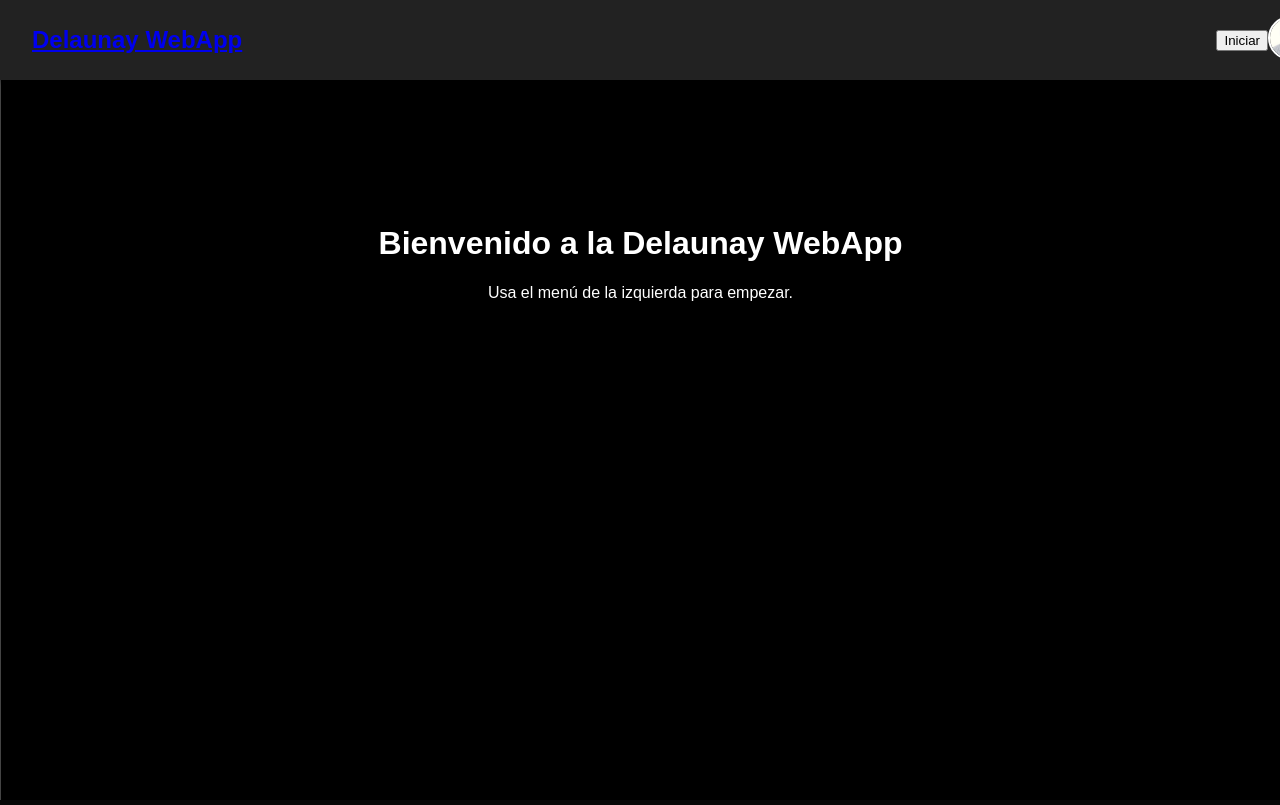
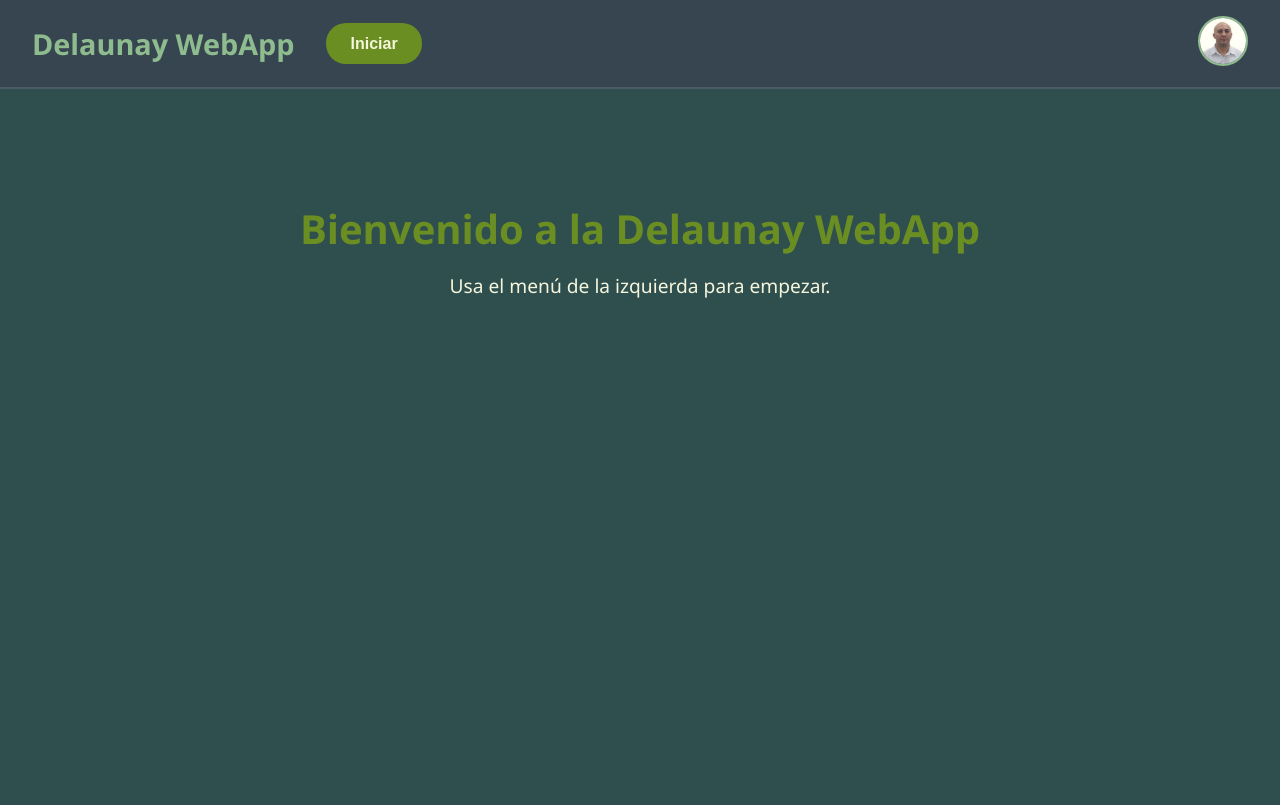
Before and after one commit to osmar74/proyecto-delaunay, a Flask app: page / in a window 1280 px wide. Run offline with Flask 3, Linux system fonts and the light colour scheme.

Commit message:
fix: final primera parte

```diff
--- a/app.py
+++ b/app.py
@@ -65,6 +65,9 @@ def detect_points():
     temp_path = os.path.join(app.config['UPLOAD_FOLDER'], 'detected_' + filename)
     cv2.imwrite(temp_path, processed_image)
 
+    # Actualizar la ruta global para que apunte a la imagen procesada
+    last_image_path = temp_path
+
     return jsonify({
         'success': True,
         'image_url': f'/uploaded_images/detected_{filename}',
@@ -95,6 +98,9 @@ def triangulate_delaunay():
     temp_path = os.path.join(app.config['UPLOAD_FOLDER'], 'triangulated_' + filename)
     cv2.imwrite(temp_path, triangulated_image)
 
+    # Actualizar la ruta global para que apunte a la imagen triangulada
+    last_image_path = temp_path
+
     return jsonify({
         'success': True,
         'image_url': f'/uploaded_images/triangulated_{filename}',
@@ -108,5 +114,17 @@ def uploaded_file(filename):
     """
     return send_from_directory(app.config['UPLOAD_FOLDER'], filename)
 
+@app.route('/download_image', methods=['GET'])
+def download_image():
+    global last_image_path
+    if not last_image_path or not os.path.exists(last_image_path):
+        return jsonify({'error': 'No hay una imagen para descargar'}), 400
+
+    # Obtener el nombre del archivo de la última imagen procesada
+    filename = os.path.basename(last_image_path)
+
+    # Enviar el archivo para su descarga
+    return send_from_directory(app.config['UPLOAD_FOLDER'], filename, as_attachment=True)
+
 if __name__ == '__main__':
     app.run(debug=True)
--- a/static/css/style.css
+++ b/static/css/style.css
@@ -1,159 +1,98 @@
 :root {
-    --bg-color: #000;
-    --text-color: #fff;
-    --sidebar-bg: #111;
-    --header-bg: #222;
-    --button-bg: #333;
-    --button-hover: #555;
-    --border-color: #444;
+    --primary-color: #556B2F; /* Verde militar oscuro */
+    --secondary-color: #6B8E23; /* Verde oliva */
+    --accent-color: #8FBC8F; /* Verde claro */
+    --text-color: #F5F5DC; /* Beige */
+    --background-color: #2F4F4F; /* Gris oscuro */
+    --sidebar-bg: #36454F; /* Charcoal */
+    --border-color: #4A5B66; /* Gris azulado */
+    --font-family: 'Segoe UI', Tahoma, Geneva, Verdana, sans-serif;
+    --transition-speed: 0.3s;
 }
 
-/* Estilos generales */
-body {
+* {
     margin: 0;
-    font-family: Arial, sans-serif;
-    background-color: var(--bg-color);
-    color: var(--text-color);
-    display: flex;
-    flex-direction: column;
-    height: 100vh;
-    overflow: hidden; /* Evita el scroll global */
+    padding: 0;
+    box-sizing: border-box;
 }
 
-/* Header estático */
-/* Header estático */
-.header {
-    background-color: var(--header-bg);
+body {
+    font-family: var(--font-family);
+    background-color: var(--background-color);
     color: var(--text-color);
-    padding: 1rem 2rem;
-    display: flex; /* Usamos flexbox para el layout de 3 columnas */
-    justify-content: space-between; /* Distribuye el espacio entre los elementos */
-    align-items: center;
-    position: fixed;
-    width: 100%;
-    top: 0;
-    left: 0;
-    z-index: 1000;
-    box-shadow: 0 2px 5px rgba(0, 0, 0, 0.5);
 }
 
-.header-left, .header-center, .header-right {
+.header {
+    display: flex;
+    justify-content: space-between;
+    align-items: center;
+    padding: 1rem 2rem;
+    background-color: var(--sidebar-bg);
+    border-bottom: 2px solid var(--border-color);
+}
+
+.header-left {
     display: flex;
     align-items: center;
 }
 
-.header-center {
-    flex-grow: 1; /* Permite que el centro ocupe el espacio restante */
-    justify-content: center; /* Centra el menú horizontalmente */
+.logo {
+    font-size: 1.8rem;
+    font-weight: bold;
+    color: var(--accent-color);
+    text-decoration: none;
+    margin-right: 2rem; /* Espacio entre el logo y el botón */
 }
 
-.logo {
-    font-size: 1.5rem;
+.btn-iniciar {
+    background-color: var(--secondary-color);
+    color: var(--text-color);
+    border: none;
+    padding: 0.7rem 1.5rem;
+    cursor: pointer;
+    font-size: 1rem;
     font-weight: bold;
+    border-radius: 20px; /* Bordes redondeados */
+    transition: background-color var(--transition-speed), transform var(--transition-speed);
 }
 
-.menu-list {
-    list-style: none;
-    margin: 0;
-    padding: 0;
-    display: flex;
-    gap: 1rem;
+.btn-iniciar:hover {
+    background-color: var(--primary-color);
+    transform: scale(1.05);
 }
 
-/* Estilo para la imagen circular */
-.profile-pic {
-    width: 40px;
-    height: 40px;
-    border-radius: 50%; /* Esto hace que la imagen sea un círculo */
-    object-fit: cover; /* Asegura que la imagen se vea bien dentro del círculo */
-    border: 2px solid var(--text-color);
+.header-right {
+    display: flex;
+    align-items: center;
 }
 
-.logo {
-    font-size: 1.5rem;
-    font-weight: bold;
+.profile-pic {
+    width: 50px;
+    height: 50px;
+    border-radius: 50%;
+    object-fit: cover;
+    border: 2px solid var(--accent-color);
 }
 
-.menu-list {
-    list-style: none;
-    margin: 0;
-    padding: 0;
-}
-
-.menu-list button {
-    background-color: var(--button-bg);
-    color: var(--text-color);
-    border: none;
-    padding: 0.5rem 1rem;
-    cursor: pointer;
-    transition: background-color 0.3s;
-    border-radius: 5px;
-}
-
-.menu-list button:hover {
-    background-color: var(--button-hover);
-}
-
-/* Contenedor principal para sidebar y main-content */
 .container {
     display: flex;
-    flex-grow: 1;
-    margin-top: 4.5rem; /* Espacio para el header fijo */
-    height: calc(100vh - 4.5rem);
-}
-/* Estilos para los cuadros de resultados */
-.result-container {
-    display: flex;
-    flex-direction: column;
-    align-items: center;
-    margin-bottom: 2rem;
-    background-color: var(--sidebar-bg);
-    padding: 1rem;
-    border-radius: 8px;
-    /* Añadido para asegurar que el contenedor no se desborde */
+    height: calc(100vh - 84px); /* Altura de la ventana menos la altura del header */
     overflow: hidden;
 }
 
-/* ... (resto del código del .result-container) ... */
-
-.result-container img, .result-container canvas {
-    max-width: 100%; /* La imagen no superará el ancho de su contenedor */
-    height: auto;   /* La altura se ajusta automáticamente para mantener la proporción */
-    border: 1px solid var(--border-color);
-    margin-top: 1rem;
-}
-
-/* Media Query para pantallas más pequeñas (ej: laptops) */
-@media (max-width: 1200px) {
-    .header {
-        padding: 1rem 1rem; /* Reduce el padding en pantallas más pequeñas */
-    }
-    .logo {
-        font-size: 1.2rem;
-    }
-}
-
-
-
-/* Sidebar estático (oculto por defecto) */
 .sidebar {
     width: 0;
     background-color: var(--sidebar-bg);
-    color: var(--text-color);
-    transition: width 0.3s ease;
-    overflow-x: hidden;
-    position: fixed;
-    left: 0;
-    top: 4.5rem;
-    height: calc(100vh - 4.5rem);
-    padding-top: 1rem;
-    z-index: 999;
-    box-shadow: 2px 0 5px rgba(0, 0, 0, 0.5);
-    border-right: 1px solid var(--border-color); /* Borde derecho */
+    padding: 0;
+    overflow-y: auto;
+    transition: width var(--transition-speed), padding var(--transition-speed);
+    position: relative;
+    z-index: 1000;
 }
 
 .sidebar.show {
     width: 250px;
+    padding: 2rem 1rem;
 }
 
 .sidebar-menu {
@@ -162,96 +101,96 @@ body {
     margin: 0;
 }
 
-.sidebar-menu li {
-    padding: 0;
+.menu-item {
+    display: block;
+    width: 100%;
+    background-color: transparent;
+    color: var(--text-color);
+    border: 1px solid var(--border-color);
+    padding: 0.75rem 1rem;
     margin-bottom: 0.5rem;
+    text-align: left;
+    cursor: pointer;
+    font-size: 1rem;
+    border-radius: 5px;
+    transition: background-color var(--transition-speed), color var(--transition-speed);
 }
 
-.menu-item {
-    width: 100%;
-    text-align: left;
-    background: none;
-    border: none;
-    color: var(--text-color);
-    padding: 1rem 1.5rem;
-    cursor: pointer;
-    font-size: 1rem;
-    transition: background-color 0.3s;
-    display: block;
+.menu-item:hover {
+    background-color: var(--primary-color);
+    color: white;
 }
 
-.menu-item:hover,
-.menu-item:focus {
-    background-color: var(--button-hover);
-    outline: none;
+.menu-item i {
+    margin-right: 10px;
 }
 
-hr {
-    border: none;
-    border-top: 1px solid var(--border-color);
-    margin: 1rem 0;
-}
-
-/* Main Content (dinámico) */
 .main-content {
     flex-grow: 1;
     padding: 2rem;
-    overflow-y: auto; /* Permite scroll solo en el contenido principal */
-    transition: margin-left 0.3s ease;
-    margin-left: 0; /* Por defecto, sin sidebar */
-    border-left: 1px solid var(--border-color); /* Borde izquierdo */
-    /* Agregamos un ancho máximo para pantallas muy grandes */
-    max-width: 1400px; /* Ejemplo de un ancho máximo razonable */
-    margin-inline: auto; /* Centra el contenido si hay espacio extra */
+    overflow-y: auto;
+    transition: margin-left var(--transition-speed);
 }
 
 .main-content.pushed {
-    margin-left: 250px; /* Desplaza el contenido cuando el sidebar se muestra */
+    margin-left: 0;
 }
 
 .intro-message {
     text-align: center;
-    padding-top: 100px;
+    padding: 5rem 0;
 }
 
-/* Estilos para los cuadros de resultados */
-.result-container {
-    display: flex;
-    flex-direction: column;
-    align-items: center;
-    margin-bottom: 2rem;
-    background-color: var(--sidebar-bg); /* Fondo oscuro para los cuadros */
-    padding: 1rem;
-    border-radius: 8px;
+.intro-message h1 {
+    font-size: 2.5rem;
+    color: var(--secondary-color);
 }
 
-.result-container h2 {
-    margin-top: 0;
+.intro-message p {
     font-size: 1.2rem;
-    color: var(--text-color);
-    border-bottom: 2px solid var(--border-color);
-    padding-bottom: 0.5rem;
-}
-
-.result-container img, .result-container canvas {
-    max-width: 100%;
-    height: auto;
-    border: 1px solid var(--border-color);
     margin-top: 1rem;
-}
-
-/* Layout de 4 cuadros */
-.grid-container {
-    display: grid;
-    grid-template-columns: repeat(auto-fit, minmax(300px, 1fr));
-    gap: 1.5rem;
 }
 
 /* Estilos para el video de la webcam */
 #webcam-feed {
     width: 100%;
-    max-width: 600px;
+    max-width: 640px;
     height: auto;
     border: 1px solid var(--border-color);
     background-color: var(--sidebar-bg);
+    margin-top: 1rem;
 }
+
+/* Nuevos estilos para los resultados */
+.grid-container {
+    display: grid;
+    grid-template-columns: repeat(auto-fit, minmax(300px, 1fr));
+    gap: 2rem;
+    justify-content: center;
+    align-items: flex-start;
+}
+
+.result-container {
+    text-align: center;
+    padding: 1rem;
+    border-radius: 10px;
+    background-color: var(--sidebar-bg);
+    box-shadow: 0 4px 8px rgba(0, 0, 0, 0.2);
+    display: flex;
+    flex-direction: column;
+    justify-content: center;
+    align-items: center;
+}
+
+.result-container h2 {
+    font-size: 1.5rem;
+    margin-bottom: 1rem;
+    color: var(--accent-color);
+}
+
+.result-container img {
+    max-width: 100%;
+    height: auto;
+    border-radius: 8px;
+    border: 2px solid var(--border-color);
+}
--- a/static/js/main.js
+++ b/static/js/main.js
@@ -7,6 +7,7 @@ document.addEventListener('DOMContentLoaded', () => {
     const btnCapturarFoto = document.getElementById('btn-capturar-foto');
     const btnDetectar = document.getElementById('btn-detectar');
     const btnTriangular = document.getElementById('btn-triangular');
+    const btnSalvar = document.getElementById('btn-salvar');
 
     let videoStream = null;
 
@@ -23,9 +24,15 @@ document.addEventListener('DOMContentLoaded', () => {
 
             // Detener la cámara web si está activa
             stopWebcam();
+
+            // Limpiar el contenido del main-content al salir
+            mainContent.innerHTML = '';
+            if (introMessage) mainContent.appendChild(introMessage);
+            introMessage.style.display = 'block';
         }
     });
 
+    // ... (El resto del código sigue igual, ya lo tenemos sincronizado) ...
     // Lógica para subir una imagen desde un archivo
     inputUploadFile.addEventListener('change', (event) => {
         const file = event.target.files[0];
@@ -162,6 +169,11 @@ document.addEventListener('DOMContentLoaded', () => {
         processImage('/triangulate_delaunay', 'Aplicando triangulación de Delaunay...');
     });
 
+    // Event listener para el botón de "Salvar Imagen"
+    btnSalvar.addEventListener('click', () => {
+        window.location.href = '/download_image';
+    });
+
     // Función para mostrar la imagen original al subir
     function displayOriginalImage(imageURL) {
         mainContent.innerHTML = '';
@@ -180,6 +192,8 @@ document.addEventListener('DOMContentLoaded', () => {
     function displayProcessedImage(imageURL, title) {
         const gridContainer = mainContent.querySelector('.grid-container');
         if (!gridContainer) {
+            // Esto sucede si el usuario presiona un botón de procesar sin haber subido una imagen
+            // En ese caso, mostramos el resultado en el contenedor principal
             displayOriginalImage(imageURL);
             return;
         }
--- a/templates/index.html
+++ b/templates/index.html
@@ -9,9 +9,11 @@
 </head>
 <body>
     <header class="header">
-        <a href="/" class="logo">Delaunay WebApp</a>
+        <div class="header-left">
+            <a href="/" class="logo">Delaunay WebApp</a>
+            <button id="btn-iniciar" class="btn-iniciar">Iniciar</button>
+        </div>
         <div class="header-right">
-            <button id="btn-iniciar" class="iniciar">Iniciar</button>
             <div class="profile-container">
                 <img src="{{ url_for('static', filename='img/orat_foto.jpg') }}" alt="Foto de Perfil" class="profile-pic">
             </div>
```
Also changed, not shown: data_rostro/WhatsApp Image 2025-08-06 at 12.20.11_69e80a65.jpg (deleted), data_rostro/detected_webcam_capture.png, data_rostro/processed_orat_foto.jpg (deleted), data_rostro/triangulated_detected_orat_foto.jpg (added), data_rostro/triangulated_detected_webcam_capture.png (added), data_rostro/webcam_capture.png.
